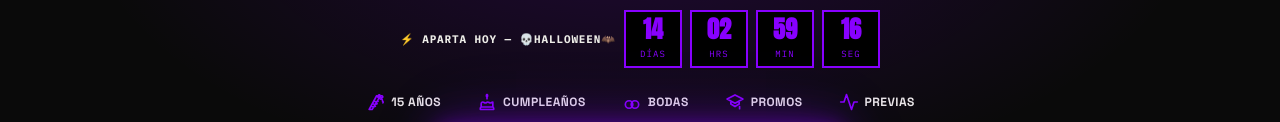
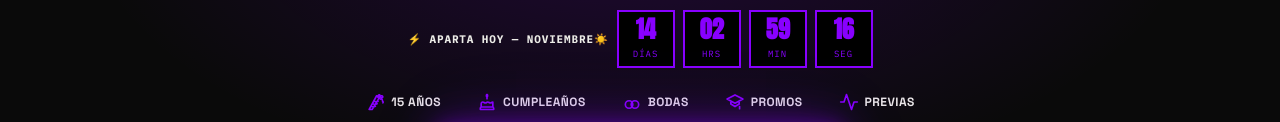
Before and after one commit to wasonbb2311-cloud/LEVEL-AMPLIFICACION, a plain HTML site: page FORMAL.html in a window 1280 px wide. Shown: the part 353-475 px from the top of the page. Drawn offline with Linux system fonts and the light colour scheme.

Commit message:
Actualiza campaña de noviembre

```diff
--- a/FORMAL.html
+++ b/FORMAL.html
@@ -47,7 +47,7 @@
 </div>
 <section id="paquetes" class="paquetes-hero">
   <div class="cd-strip">
-    <span class="cd-label">⚡ Aparta hoy — 💀HALLOWEEN🦇 </span>
+    <span class="cd-label">⚡ Aparta hoy — NOVIEMBRE☀️ </span>
     <span class="cd-box"><b id="cd-d">00</b><i>DÍAS</i></span>
     <span class="cd-box"><b id="cd-h">00</b><i>HRS</i></span>
     <span class="cd-box"><b id="cd-m">00</b><i>MIN</i></span>
```
